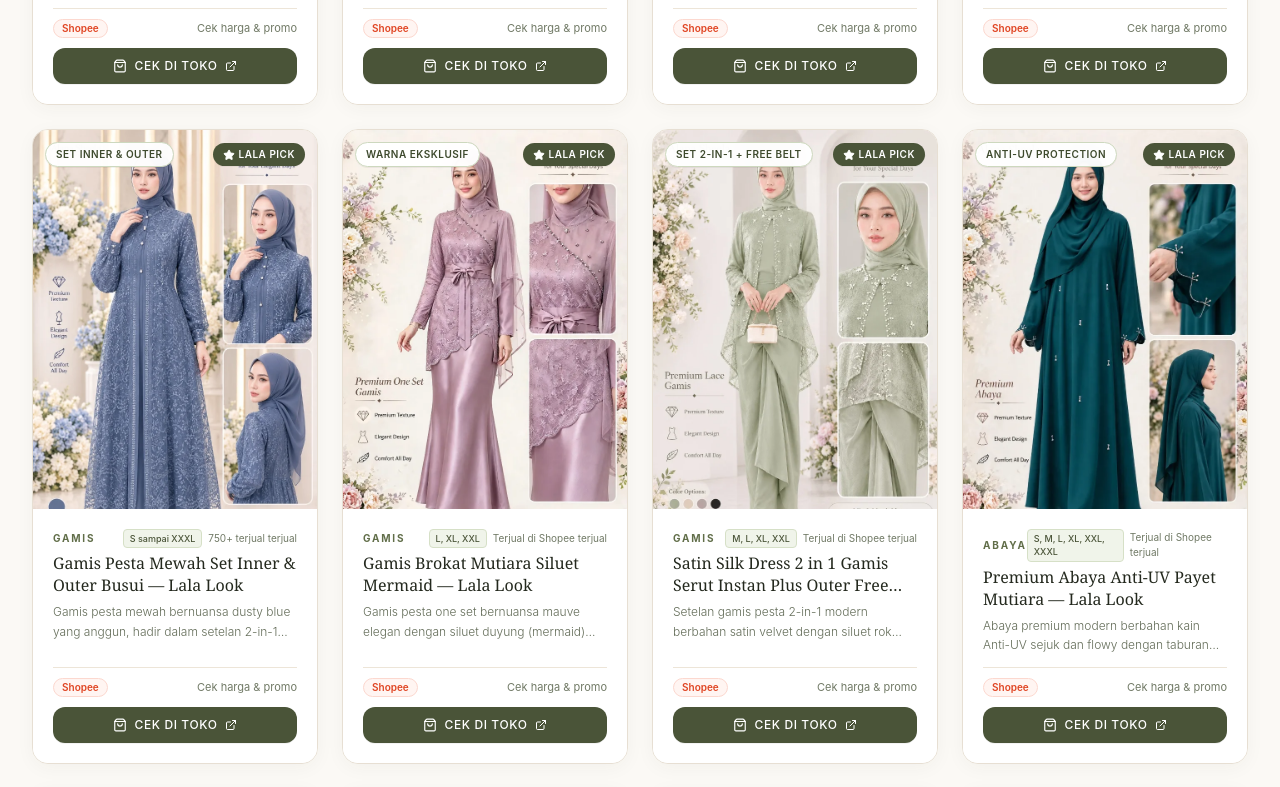
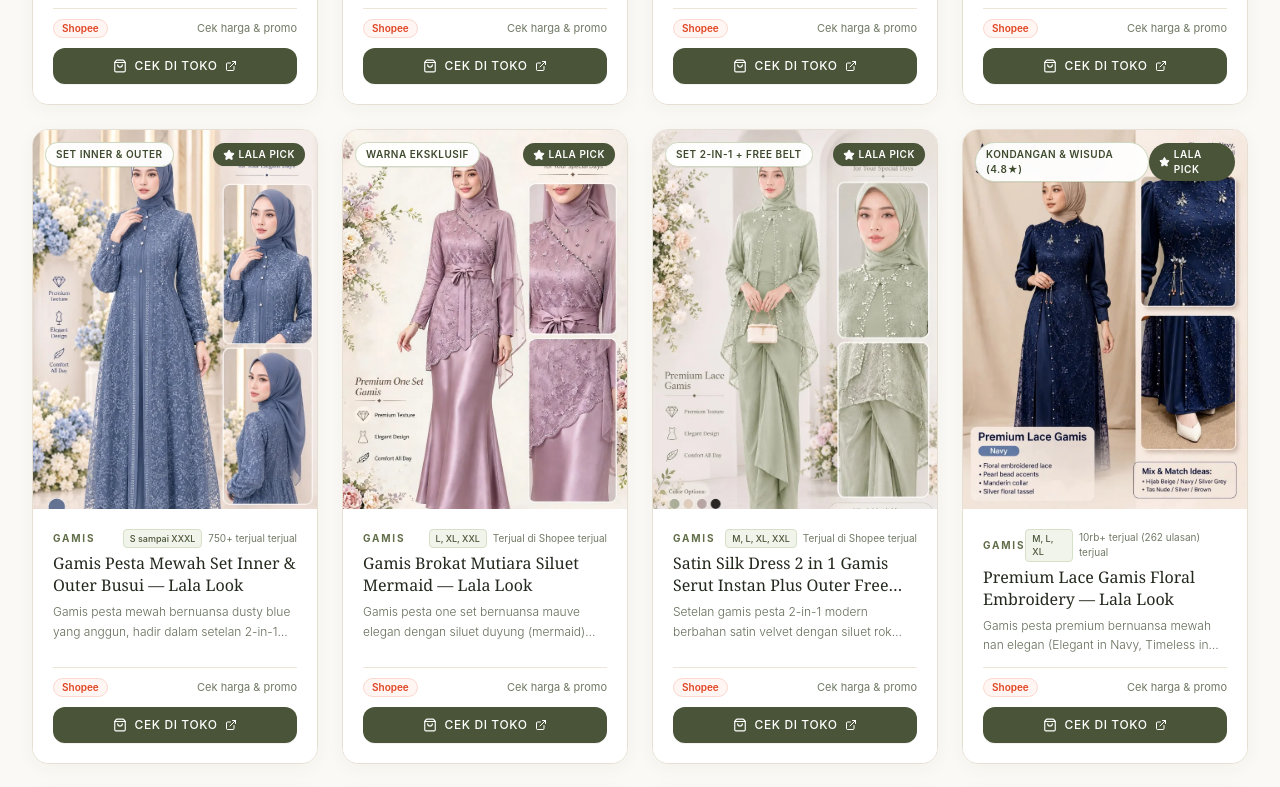
Before and after one commit to ashayaki/alanasheela, a Next.js app: page / in a window 1280 px wide. Shown: the part 1480-2267 px from the top of the page. Built offline with nearby package versions, Linux system fonts and the light colour scheme.

Commit message:
feat(catalog): add Premium Lace Gamis Floral Embroidery (asc-gm-08)

```diff
--- a/src/data/asc-products.ts
+++ b/src/data/asc-products.ts
@@ -182,6 +182,29 @@ export const ASC_PRODUCTS: ASCProduct[] = [
     platforms: ['shopee'],
     marketplaceName: 'Shopee',
     affiliateUrl: 'https://s.shopee.co.id/BVbbp7IvA',
+  },
+  {
+    id: 'asc-gm-08',
+    name: 'Premium Lace Gamis Floral Embroidery — Lala Look',
+    category: 'gamis',
+    categoryLabel: 'Gamis',
+    color: 'Navy (Tersedia 4 Pilihan Warna: Mahogany, Burgundy, Hitam, Navy)',
+    price: 0,
+    originalPrice: 0,
+    rating: 4.8,
+    soldCount: '10rb+ terjual (262 ulasan)',
+    image: '/products/premium-lace-gamis-floral-navy.webp',
+    badge: 'Kondangan & Wisuda (4.8★)',
+    isLalaPick: true,
+    description:
+      'Gamis pesta premium bernuansa mewah nan elegan (Elegant in Navy, Timeless in Every Detail) dengan lapisan luar Floral Embroidered Lace eksklusif dan inner satin lembut yang sejuk. Dipermanis dengan Mandarin collar berhias mutiara halus, deretan pearl bead accents pada belahan depan, serta aksen bros silver floral tassel di pinggang yang memberikan siluet ramping berkelas. Sangat sempurna untuk momen istimewa seperti kondangan, Lebaran, wisuda, maupun pesta formal. Tersedia dalam ukuran M, L, dan XL dengan 4 pilihan warna memikat: Mahogany, Burgundy, Hitam, dan Navy.',
+    fabric: 'Premium Floral Embroidered Lace mix Satin Silk (Pearl Bead Accents, Mandarin Collar & Silver Tassel Brooch)',
+    sizes: 'M, L, XL',
+    lalaNote:
+      'Gamis Navy ini beneran definisi luxury & timeless! Perpaduan lace bordir bunga sama aksen pearl beads di sepanjang belahan depannya kelihatan mahal banget. Ditambah silver floral tassel di pinggang bikin look makin ramping dan stunning untuk kondangan, wisuda, maupun Lebaran! Cantik dipadukan hijab warna beige, navy, atau silver grey.',
+    platforms: ['shopee'],
+    marketplaceName: 'Shopee',
+    affiliateUrl: 'https://s.shopee.co.id/BVhRI4nIo',
   },
 
   // --- ABAYA ---
```
Also changed, not shown: public/products/premium-lace-gamis-floral-navy-editorial.webp (added), public/products/premium-lace-gamis-floral-navy.webp (added).
